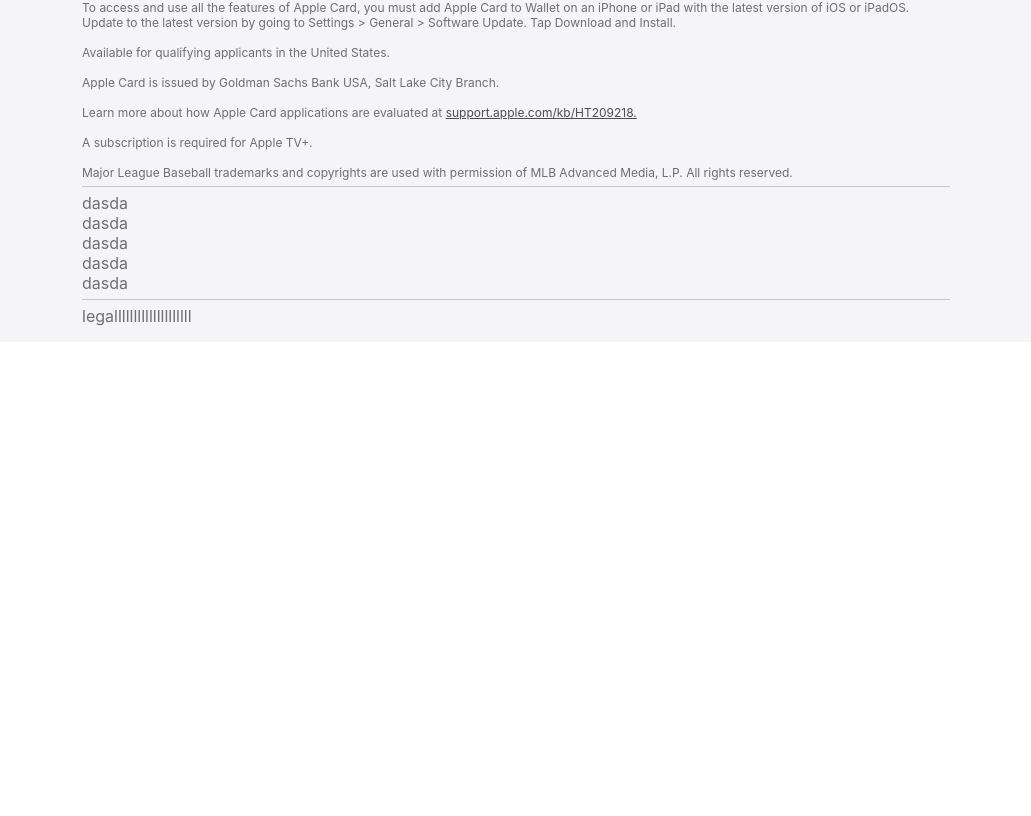
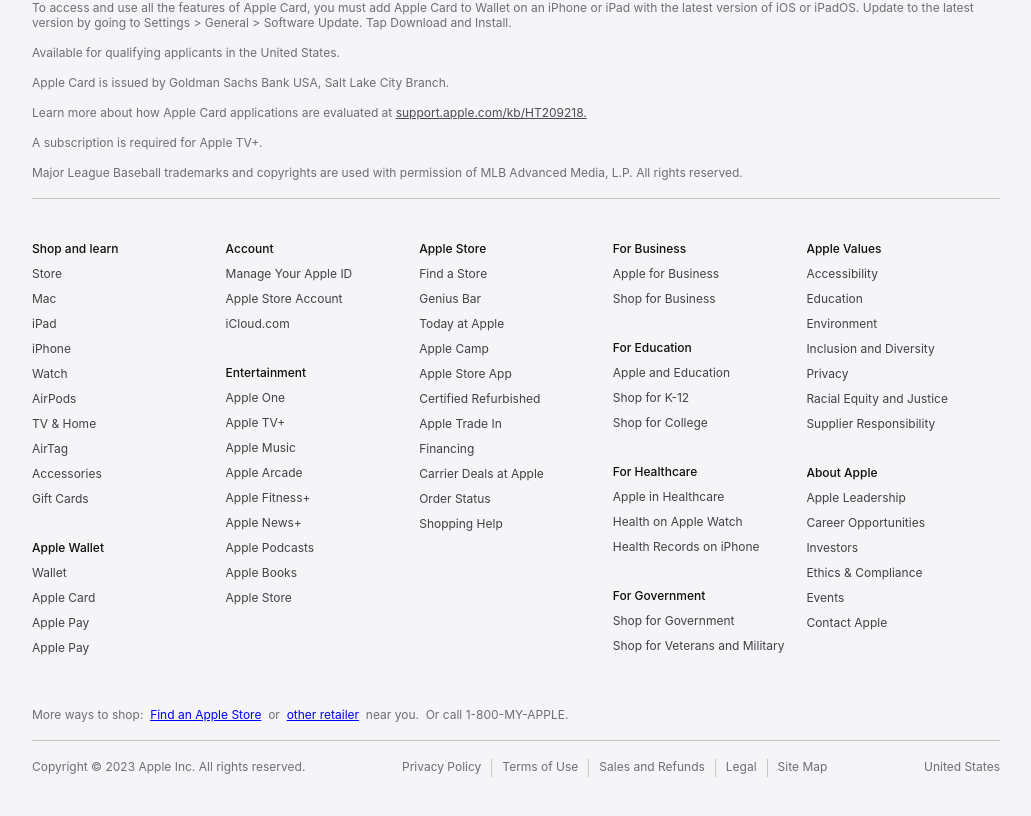
Before and after one commit to PatrikasDapsys/apple-clone, a React (Create React App) app: page / in a window 1280 px wide. Shown: the part 2721-3537 px from the top of the page, without its empty margins (124-1155 px from the left). Before the commit the page ends 3063 px from the top, so only its background shows below. Built offline with nearby package versions, Linux system fonts and the light colour scheme.

Commit message:
footer done

```diff
--- a/src/components/footer/Footer.css
+++ b/src/components/footer/Footer.css
@@ -4,7 +4,7 @@
 
 .footer__container {
   width: 100%;
-  max-width: 900px;
+  max-width: 1000px;
   margin: 0 auto;
   padding: 16px;
   color: #6e6e73;
@@ -18,5 +18,60 @@
   width: 100%;
   height: 1px;
   background: #c7c7c7;
-  margin: 6px 0;
+  margin: 18px 0;
 }
+
+.footer__links {
+  display: flex;
+}
+
+.footer__linksColumn {
+  width: 20%;
+  font-size: 12px;
+}
+
+.footer__linksTitle {
+  color: #0e0e0e;
+  font-weight: 500;
+  margin: 0 20px 10px 0;
+}
+
+.footer__linksColumn--section li {
+  color: #424245;
+  margin: 0 20px 10px 0;
+}
+
+.footer__linksColumn--section {
+  padding-top: 24px;
+}
+
+.footer__linkExtra {
+  margin-top: 42px;
+  font-size: 12px;
+  display: flex;
+  flex-wrap: wrap;
+}
+
+.footer__linkExtra--link {
+  color: blue;
+  text-decoration: underline;
+}
+
+.footer__legal {
+  font-size: 12px;
+  display: flex;
+  flex-wrap: wrap;
+  justify-content: space-between;
+  padding-bottom: 32px;
+}
+
+.footer__legalMiddle {
+  display: flex;
+}
+
+.footer__divider--vertical {
+  width: 1px;
+  height: 120%;
+  background: #c7c7c7;
+  margin: 0 10px;
+}
--- a/src/components/footer/Footer.tsx
+++ b/src/components/footer/Footer.tsx
@@ -59,14 +59,144 @@
         </div>
         <div className="footer__divider--horizontal"></div>
         <div className="footer__links">
-          <li>dasda</li>
-          <li>dasda</li>
-          <li>dasda</li>
-          <li>dasda</li>
-          <li>dasda</li>
+          <div className="footer__linksColumn">
+            <ul className="footer__linksColumn--section">
+              <div className="footer__linksTitle">Shop and learn</div>
+              <li>Store</li>
+              <li>Mac</li>
+              <li>iPad</li>
+              <li>iPhone</li>
+              <li>Watch</li>
+              <li>AirPods</li>
+              <li>TV & Home</li>
+              <li>AirTag</li>
+              <li>Accessories</li>
+              <li>Gift Cards</li>
+            </ul>
+            <ul className="footer__linksColumn--section">
+              <div className="footer__linksTitle">Apple Wallet</div>
+              <li>Wallet</li>
+              <li>Apple Card</li>
+              <li>Apple Pay</li>
+              <li>Apple Pay</li>
+            </ul>
+          </div>
+
+          <div className="footer__linksColumn">
+            <ul className="footer__linksColumn--section">
+              <div className="footer__linksTitle">Account</div>
+              <li>Manage Your Apple ID</li>
+              <li>Apple Store Account</li>
+              <li>iCloud.com</li>
+            </ul>
+            <ul className="footer__linksColumn--section">
+              <div className="footer__linksTitle">Entertainment</div>
+              <li>Apple One</li>
+              <li>Apple TV+</li>
+              <li>Apple Music</li>
+              <li>Apple Arcade</li>
+              <li>Apple Fitness+</li>
+              <li>Apple News+</li>
+              <li>Apple Podcasts</li>
+              <li>Apple Books</li>
+              <li>Apple Store</li>
+            </ul>
+          </div>
+
+          <div className="footer__linksColumn">
+            <ul className="footer__linksColumn--section">
+              <div className="footer__linksTitle">Apple Store</div>
+              <li>Find a Store</li>
+              <li>Genius Bar</li>
+              <li>Today at Apple</li>
+              <li>Apple Camp</li>
+              <li>Apple Store App</li>
+              <li>Certified Refurbished</li>
+              <li>Apple Trade In</li>
+              <li>Financing</li>
+              <li>Carrier Deals at Apple</li>
+              <li>Order Status</li>
+              <li>Shopping Help</li>
+            </ul>
+          </div>
+
+          <div className="footer__linksColumn">
+            <ul className="footer__linksColumn--section">
+              <div className="footer__linksTitle">For Business</div>
+              <li>Apple for Business</li>
+              <li>Shop for Business</li>
+            </ul>
+            <ul className="footer__linksColumn--section">
+              <div className="footer__linksTitle">For Education</div>
+              <li>Apple and Education</li>
+              <li>Shop for K-12</li>
+              <li>Shop for College</li>
+            </ul>
+            <ul className="footer__linksColumn--section">
+              <div className="footer__linksTitle">For Healthcare</div>
+              <li>Apple in Healthcare</li>
+              <li>Health on Apple Watch</li>
+              <li>Health Records on iPhone</li>
+            </ul>
+            <ul className="footer__linksColumn--section">
+              <div className="footer__linksTitle">For Government</div>
+              <li>Shop for Government</li>
+              <li>Shop for Veterans and Military</li>
+            </ul>
+          </div>
+
+          <div className="footer__linksColumn">
+            <ul className="footer__linksColumn--section">
+              <div className="footer__linksTitle">Apple Values</div>
+              <li>Accessibility</li>
+              <li>Education</li>
+              <li>Environment</li>
+              <li>Inclusion and Diversity</li>
+              <li>Privacy</li>
+              <li>Racial Equity and Justice</li>
+              <li>Supplier Responsibility</li>
+            </ul>
+            <ul className="footer__linksColumn--section">
+              <div className="footer__linksTitle">About Apple</div>
+              <li>Apple Leadership</li>
+              <li>Career Opportunities</li>
+              <li>Investors</li>
+              <li>Ethics & Compliance</li>
+              <li>Events</li>
+              <li>Contact Apple</li>
+            </ul>
+          </div>
+        </div>
+        <div className="footer__linkExtra">
+          More ways to shop: &nbsp;{" "}
+          <span className="footer__linkExtra--link">Find an Apple Store</span>{" "}
+          &nbsp; or &nbsp;{" "}
+          <span className="footer__linkExtra--link">other retailer</span>&nbsp;
+          near you. &nbsp;
+          <span style={{whiteSpace: "nowrap"}}>
+            Or call 1-800-MY-APPLE.
+          </span>
         </div>
         <div className="footer__divider--horizontal"></div>
-        <div className="footer__legal">legallllllllllllllllllll</div>
+        <div className="footer__legal">
+          <div className="footer__legalLeft" style={{whiteSpace: "nowrap"}}>
+              Copyright © 2023 Apple Inc. All rights reserved.
+          </div>
+
+          <div className="footer__legalMiddle">
+            Privacy Policy
+            <div className="footer__divider--vertical"></div>
+            Terms of Use
+            <div className="footer__divider--vertical"></div>
+            Sales and Refunds
+            <div className="footer__divider--vertical"></div>
+            Legal
+            <div className="footer__divider--vertical"></div>
+            Site Map
+          </div>
+
+          <div className="footer__legalRight">United States</div>
+        </div>
       </div>
     </section>
   );
```
